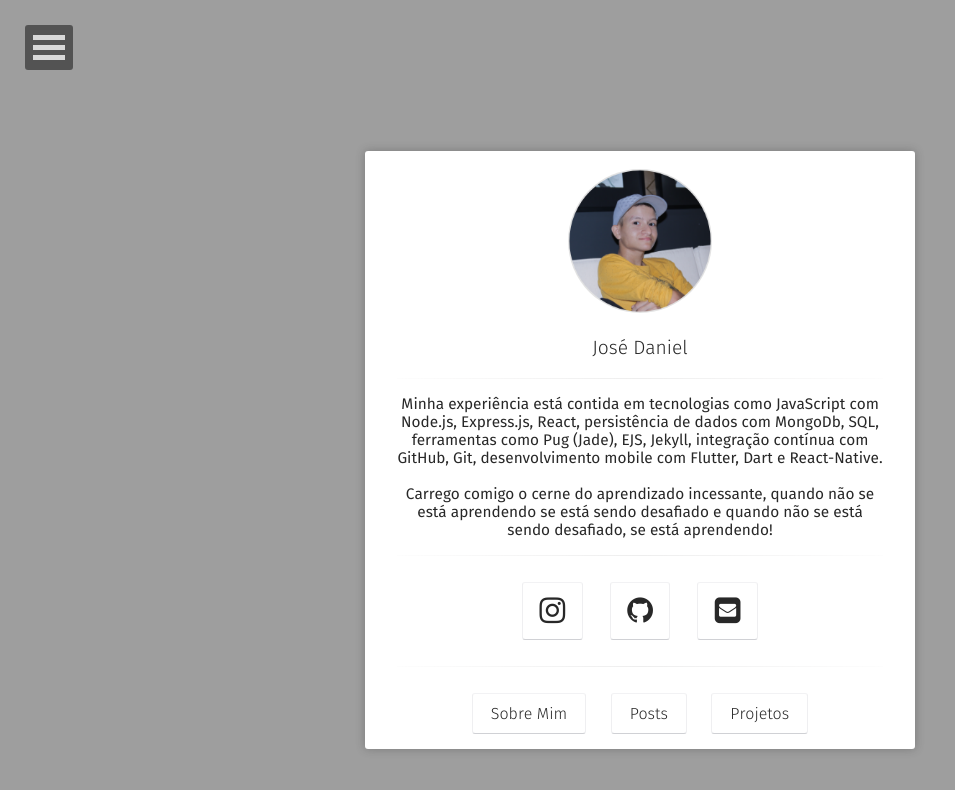
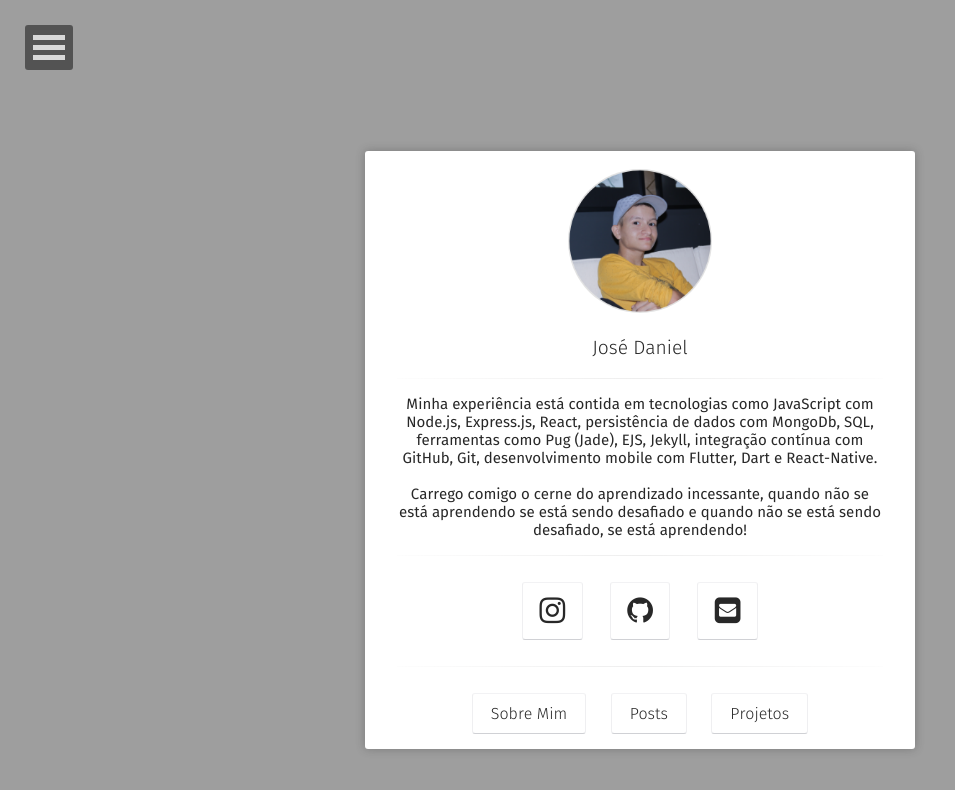
Before and after one commit to jsdaniell/jsdaniell.github.io, a Jekyll site: the page built from index.html, in a window 1280 px wide. Shown: the top 790 px of the page, without its empty margins (0-955 px from the left). Built offline with Jekyll 4.4.1, drawn with Linux system fonts in a browser that asks for light colours; some web fonts are replaced.

Commit message:
bio updated

```diff
--- a/_layouts/home.html
+++ b/_layouts/home.html
@@ -26,7 +26,7 @@
                     <hr class="hr-line">
                     <h3 class="title">
                         <a href="{{ site.url }}/projects">
-                        	<p style="font-size:0.96rem;font-weight:400">{{ site.bio }}</p>
+                        	<p style="font-size:0.94rem;font-weight:400">{{ site.bio }}</p>
 			            </a>
                     </h3>
                     {% include social-links.html %}
```
